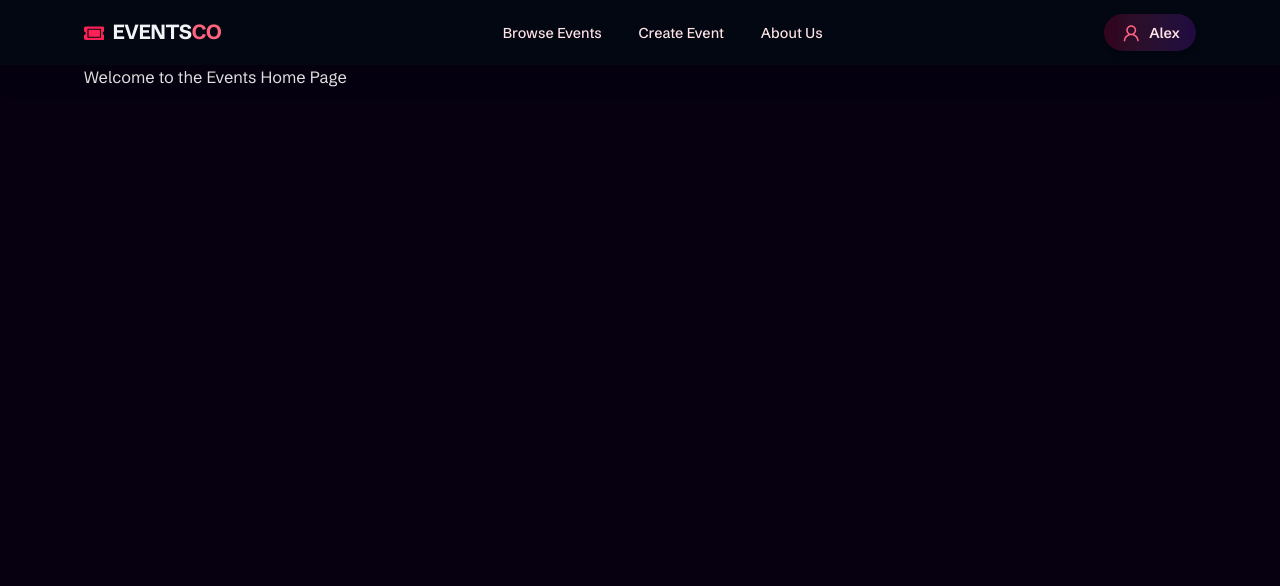
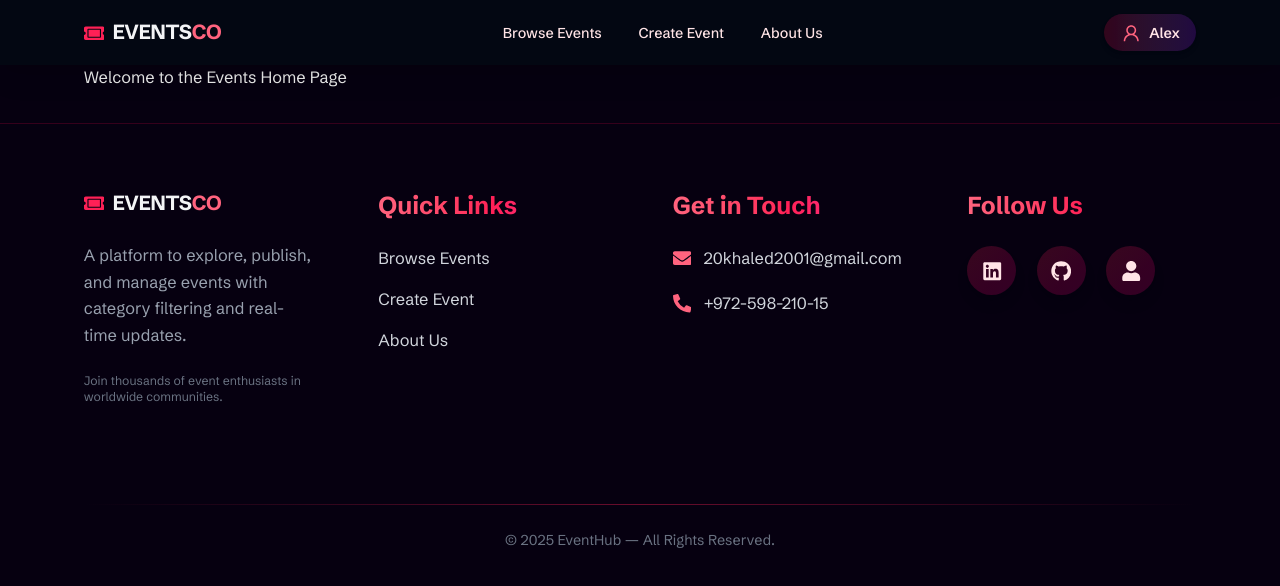
Before and after one commit to khaled-103/events-platform, a Next.js app: page / in a window 1280 px wide. Shown: the top 586 px of the page. Built offline with nearby package versions, Linux system fonts and the light colour scheme.

Commit message:
add footer component section

```diff
--- a/app/(events)/layout.tsx
+++ b/app/(events)/layout.tsx
@@ -1,3 +1,4 @@
+import Footer from "@/components/Footer";
 import Navbar from "@/components/NavBar";
 
 export default function EventsLayout({ children }: { children: React.ReactNode }) {
@@ -5,6 +6,7 @@ export default function EventsLayout({ children }: { children: React.ReactNode }
         <>
             <Navbar />
             {children}
+            <Footer/>
         </>
     );
 }
--- /dev/null
+++ b/components/Footer.tsx
@@ -0,0 +1,109 @@
+"use client"
+import Link from "next/link";
+import {
+  FaLinkedin,
+
+  FaEnvelope,
+  FaPhoneAlt,
+  FaGithub,
+  FaUser,
+} from "react-icons/fa";
+import Logo from "./Logo";
+import { contactInfo } from "@/constants/contact";
+import { navLinks } from "@/constants";
+
+export default function Footer() {
+  return (
+    <footer className="relative py-8 lg:py-16 mt-8 overflow-hidden  border-t border-rose-800/30">
+      <div className="relative self-container mx-auto px-4 max-w-7xl">
+        <div className="grid grid-cols-1 sm:grid-cols-2 lg:grid-cols-4 gap-12 lg:gap-16">
+          {/* Logo + Description */}
+          <div className="space-y-6">
+            <Logo />
+            <p className="text-sm lg:text-base text-gray-400 leading-relaxed max-w-xs">
+              A platform to explore, publish, and manage events with category filtering and real-time updates.
+            </p>
+            <p className="text-xs text-gray-500">
+              Join thousands of event enthusiasts in worldwide communities.
+            </p>
+          </div>
+
+          {/* Quick Links */}
+          <div>
+            <h3 className="text-xl lg:text-2xl font-bold bg-linear-to-r from-rose-400 via-rose-500 to-pink-500 bg-clip-text text-transparent mb-6">
+              Quick Links
+            </h3>
+            <ul className="space-y-4 text-gray-300">
+              {navLinks.map((item) => (
+                <li key={item.href}>
+                  <Link
+                    href={item.href}
+                    className="block hover:text-rose-400 transition-colors duration-300 hover:translate-x-1"
+                  >
+                    {item.name}
+                  </Link>
+                </li>
+              ))}
+            </ul>
+          </div>
+
+          {/* Contact */}
+          <div>
+            <h3 className="text-xl lg:text-2xl font-bold bg-linear-to-r from-rose-400 via-rose-500 to-pink-500 bg-clip-text text-transparent mb-6">
+              Get in Touch
+            </h3>
+            <ul className="space-y-5 text-gray-300">
+              <li className="flex items-center gap-3">
+                <FaEnvelope className="text-rose-400 text-lg" />
+                <span>{contactInfo.email}</span>
+              </li>
+              <li className="flex items-center gap-3">
+                <FaPhoneAlt className="text-rose-400 text-lg" />
+                <span>{contactInfo.phone}</span>
+              </li>
+            </ul>
+          </div>
+
+          {/* Social + Newsletter */}
+          <div className="space-y-10">
+            {/* Social Icons */}
+            <div>
+              <h3 className="text-xl lg:text-2xl font-bold bg-linear-to-r from-rose-400 via-rose-500 to-pink-500 bg-clip-text text-transparent mb-6">
+                Follow Us
+              </h3>
+              <div className="flex gap-5">
+                {[
+                  { Icon: FaLinkedin, href: contactInfo.socialLinks.linkedIn, label: "Linkedin" },
+                  { Icon: FaGithub, href: contactInfo.socialLinks.github, label: "GitHub" },
+                  { Icon: FaUser, href: contactInfo.socialLinks.portfolio, label: "Portfolio" },
+                ].map(({ Icon, href, label }) => (
+                  <Link
+                    key={label}
+                    href={href}
+                    target="_blank"
+                    rel="noopener noreferrer"
+                    aria-label={label}
+                    className="group w-12 h-12 rounded-full bg-linear-to-br from-rose-500/20 to-pink-600/20 flex items-center justify-center hover:scale-110 hover:from-rose-500/40 hover:to-pink-600/40 transition-all duration-300 shadow-lg hover:shadow-rose-500/30"
+                  >
+                    <Icon className="text-xl text-rose-100 group-hover:text-white transition-colors" />
+                  </Link>
+                ))}
+              </div>
+            </div>
+
+            {/* Newsletter */}
+
+          </div>
+        </div>
+
+        {/* Divider + Copyright */}
+        <div className="mt-16 pt-8">
+          <div className="h-px bg-linear-to-r from-transparent via-rose-500/40 to-transparent mb-6" />
+          <p className="text-center text-sm text-gray-500">
+            © {new Date().getFullYear()} EventHub — All Rights Reserved.
+          </p>
+        </div>
+      </div>
+    </footer>
+  );
+}
--- a/components/NavBar.tsx
+++ b/components/NavBar.tsx
@@ -5,26 +5,19 @@ import { AiOutlineMenu, AiOutlineClose, AiOutlineUser } from "react-icons/ai";
 import { MdOutlineEventNote } from "react-icons/md";
 import Logo from "./Logo";
 import LogoutBtn from "./LogoutBtn";
-
-const navLinks = [
-  { name: "Browse Events", href: "/events" },
-  { name: "Create Event", href: "/create" },
-  { name: "About Us", href: "/about" },
-];
+import { navLinks } from "@/constants";
 
 const userDropdownLinks = [
   { name: "My Profile", href: "/profile", icon: AiOutlineUser },
   { name: "My Events", href: "/user/events", icon: MdOutlineEventNote },
 ];
-
 const Navbar = () => {
   const [isMobileMenuOpen, setIsMobileMenuOpen] = useState(false);
   const isAuthenticated = true; // Simulated
   const toggleMobileMenu = () => setIsMobileMenuOpen(!isMobileMenuOpen);
-
   return (
-    <header>
-      <nav className="bg-gray-950 shadow-xl sticky top-0 z-50 backdrop-blur-md">
+    <header className="sticky top-0 z-50">
+      <nav className="bg-gray-950 shadow-xl backdrop-blur-md">
         <div className="self-container">
           <div className="flex justify-between items-center h-16">
             <div className="shrink-0">
--- /dev/null
+++ b/constants/contact.ts
@@ -0,0 +1,9 @@
+export const contactInfo = {
+    email:"20khaled2001@gmail.com",
+    phone:"+972-598-210-15",
+    socialLinks:{
+        linkedIn:"https://linkedin.com/in/khaled-shaikh-ali",
+        github:"https://github.com/khaled-103",
+        portfolio:"https://portfolio-seven-jade-57.vercel.app/en"
+    }
+};
--- /dev/null
+++ b/constants/index.ts
@@ -0,0 +1,5 @@
+export const navLinks = [
+  { name: "Browse Events", href: "/events" },
+  { name: "Create Event", href: "/create" },
+  { name: "About Us", href: "/about" },
+];
```
